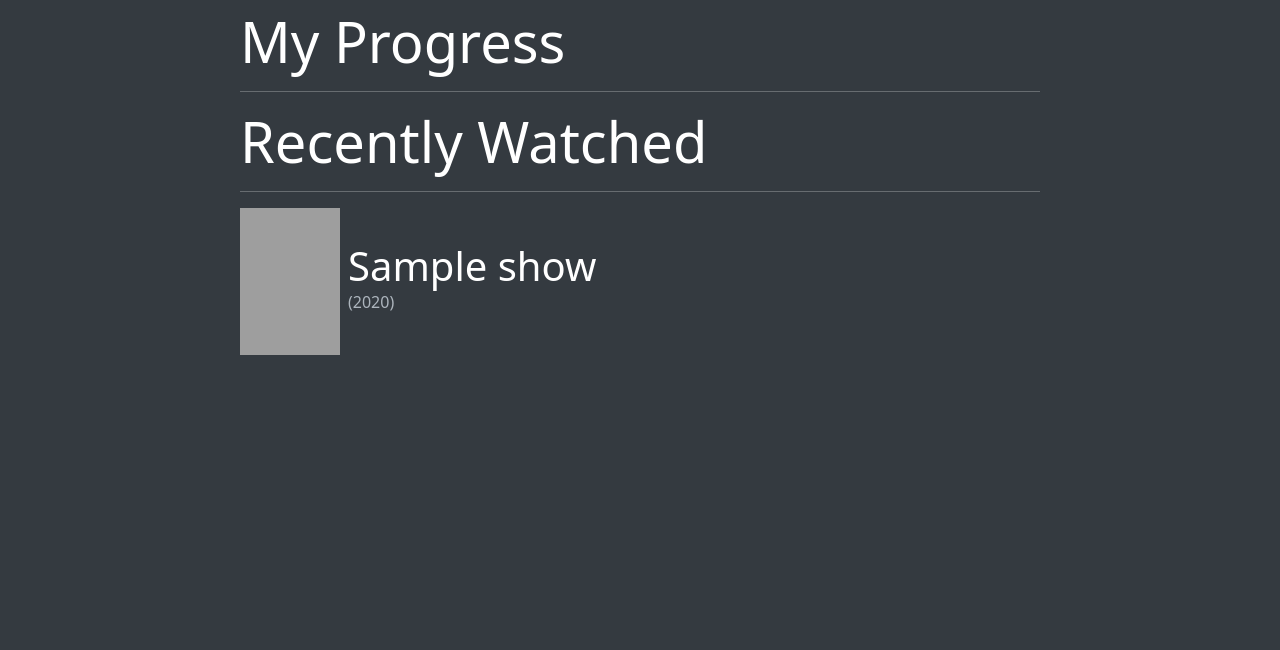
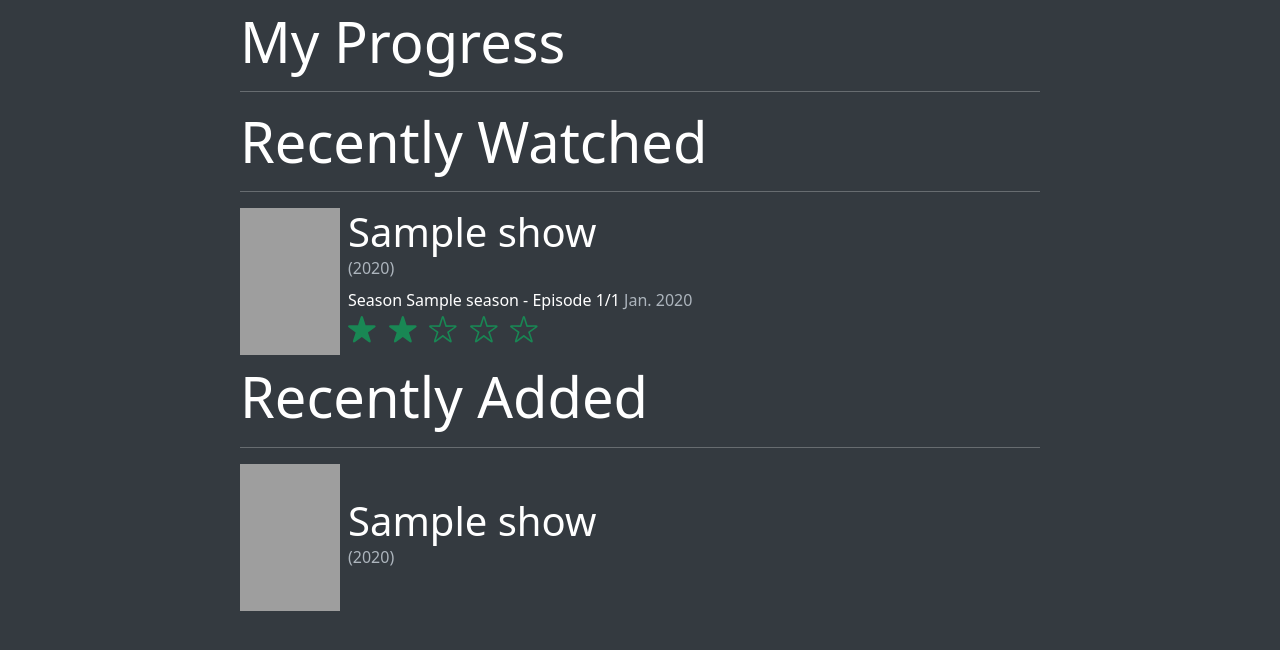
Before and after one commit to amyy54/TV-Logging, a Django app: page / in a window 1280 px wide. Shown: the part 61-711 px from the top of the page. Run offline with Django 4.2, Linux system fonts and the light colour scheme; a user stored in the database is signed in; tables that the repository leaves empty hold one stand-in row (values such as "Sample post"); some libraries are stand-ins or nearby versions; grey boxes are pictures that could not be loaded.

Commit message:
day 8: 2

```diff
--- /dev/null
+++ b/requirements.txt
@@ -0,0 +1,3 @@
+Django~=4.2
+pillow~=10.3
+django-bootstrap-v5~=1.0
--- a/templates/about.html
+++ b/templates/about.html
@@ -3,7 +3,7 @@
 <h1 class="display-4">About</h1>
 <hr>
 <p>This is a website designed for the logging of TV show watching progress! It allows for users to log their own progress on TV shows, update that progress as time progresses, and rate seasons of TV when finished!</p>
-<p>This was designed for a school advanced web developing project, and I had a lot of fun with it! It's a pretty simple site, though will get a lot of use from me and others as time progresses. Enjoy! - Amy</p>
+<p>This was designed for a school advanced web development project, and I had a lot of fun with it! It's a pretty simple site, though will get a lot of use from me and others as time progresses. Enjoy! - Amy</p>
 <div class="d-flex">
   <div class="flex-fill"></div>
   <div class="about">
--- a/templates/base.html
+++ b/templates/base.html
@@ -3,8 +3,13 @@
     <meta charset="utf-8">
     <meta http-equiv="X-UA-Compatible" content="IE=edge">
     <meta name="viewport" content="width=device-width, initial-scale=1">
+    {% load static %}
+    <link rel=apple-touch-icon sizes=180x180 href="{% static 'favicon/apple-touch-icon.png' %}">
+    <link rel=icon type=image/png sizes=32x32 href="{% static 'favicon/favicon-32x32.png' %}">
+    <link rel=icon type=image/png sizes=16x16 href="{% static 'favicon/favicon-16x16.png' %}">
+    <link rel=manifest href="{% static 'favicon/site.webmanifest' %}">
+    <link rel="shortcut icon" href="{% static 'favicon/favicon.ico' %}">
     <title>TV Log</title>
-    {% load static %}
     {% load bootstrap5 %}
     {% bootstrap_css %}
     {% bootstrap_javascript %}
@@ -64,7 +69,7 @@
             </li>
             {% endif %}
           </ul>
-          <form class="d-flex mb-0" role="search" action="/shows/" method="GET">
+          <form class="d-flex mb-0" role="search" action="{% url 'shows' %}" method="GET">
             <input class="form-control me-2 search-box" type="search" placeholder="Search for Shows" aria-label="Search" name="q">
             <button class="btn btn-outline-success" type="submit">Search</button>
           </form>
--- a/templates/home.html
+++ b/templates/home.html
@@ -10,14 +10,14 @@
 <h1 class="display-4">Recently Watched</h1>
 <hr>
 {% for x in last_watched_shows %}
-{% tvbox x %}
+{% tvboxshortprogress x %}
 {% endfor %}
 {% else %}
 <p class="homenotif">Welcome to TV Logging! Please Log In or Sign Up using the buttons above.</p>
+{% endif %}
 <h1 class="display-4">Recently Added</h1>
 <hr>
 {% for x in last_added_shows %}
 {% tvbox x %}
 {% endfor %}
-{% endif %}
 {% endblock content %}
--- a/templates/showbox_shortprogress.html
+++ b/templates/showbox_shortprogress.html
@@ -4,9 +4,13 @@
   <div class="text">
     <a class="h1 show-title-link" href="{% url 'show_detail' watching.season.show.abbreviation %}">{{ watching.season.show.name }}</a>
     <p class="subtitle">({{ watching.season.show|showrun }})</p>
-    <p>Season {{ watching.season.name }} - Episode {{ watching.episode }}/{{ watching.season.episodes }}</p>
+    <p>Season {{ watching.season.name }} - Episode {{ watching.episode }}/{{ watching.season.episodes }} <span class="subtitle">{{ watching|watchingdate }}</span></p>
+    {% if watching.episode >= watching.season.episodes and watching.rating != 0 %}
+    <div class="mt-1 rating-stars">{% rating watching.rating %}</div>
+    {% else %}
     <div class="pbar">
       <div class="pbar-progress" style="width: {{ watching|seasonprogress }}%;">{{ watching|seasonprogress }}%</div>
     </div>
+    {% endif %}
   </div>
 </div>
--- a/tvlog/views.py
+++ b/tvlog/views.py
@@ -19,13 +19,13 @@ class HomeView(TemplateView):
         user = self.request.user
         if user.is_authenticated:
             context['current'] = [x for x in user.currentlywatching_set.order_by('-date') if x.episode < x.season.episodes]
-            watched_shows = [x.season.show for x in user.currentlywatching_set.order_by('-date') if x.episode >= x.season.episodes]
-            watched_shows = [x for x in watched_shows if x not in [y.season.show for y in context['current']]]
+            watched_shows = [x for x in user.currentlywatching_set.order_by('-date') if x.episode >= x.season.episodes]
+            watched_shows = [x for x in watched_shows if x.season.show not in [y.season.show for y in context['current']]]
 
             # https://stackoverflow.com/a/480227
             seen = set()
             seen_add = seen.add
-            context['last_watched_shows'] = [x for x in watched_shows if not (x in seen or seen_add(x))][:3]
+            context['last_watched_shows'] = [x for x in watched_shows if not (x.season.show in seen or seen_add(x.season.show))][:3]
 
         context["last_added_shows"] = Show.objects.order_by('creation_date')[::-1][:3]
         return context
```
Also changed, not shown: static/favicon/android-chrome-192x192.png (added), static/favicon/android-chrome-512x512.png (added), static/favicon/apple-touch-icon.png (added), static/favicon/favicon-16x16.png (added), static/favicon/favicon-32x32.png (added), static/favicon/favicon.ico (added), static/favicon/site.webmanifest (added).
